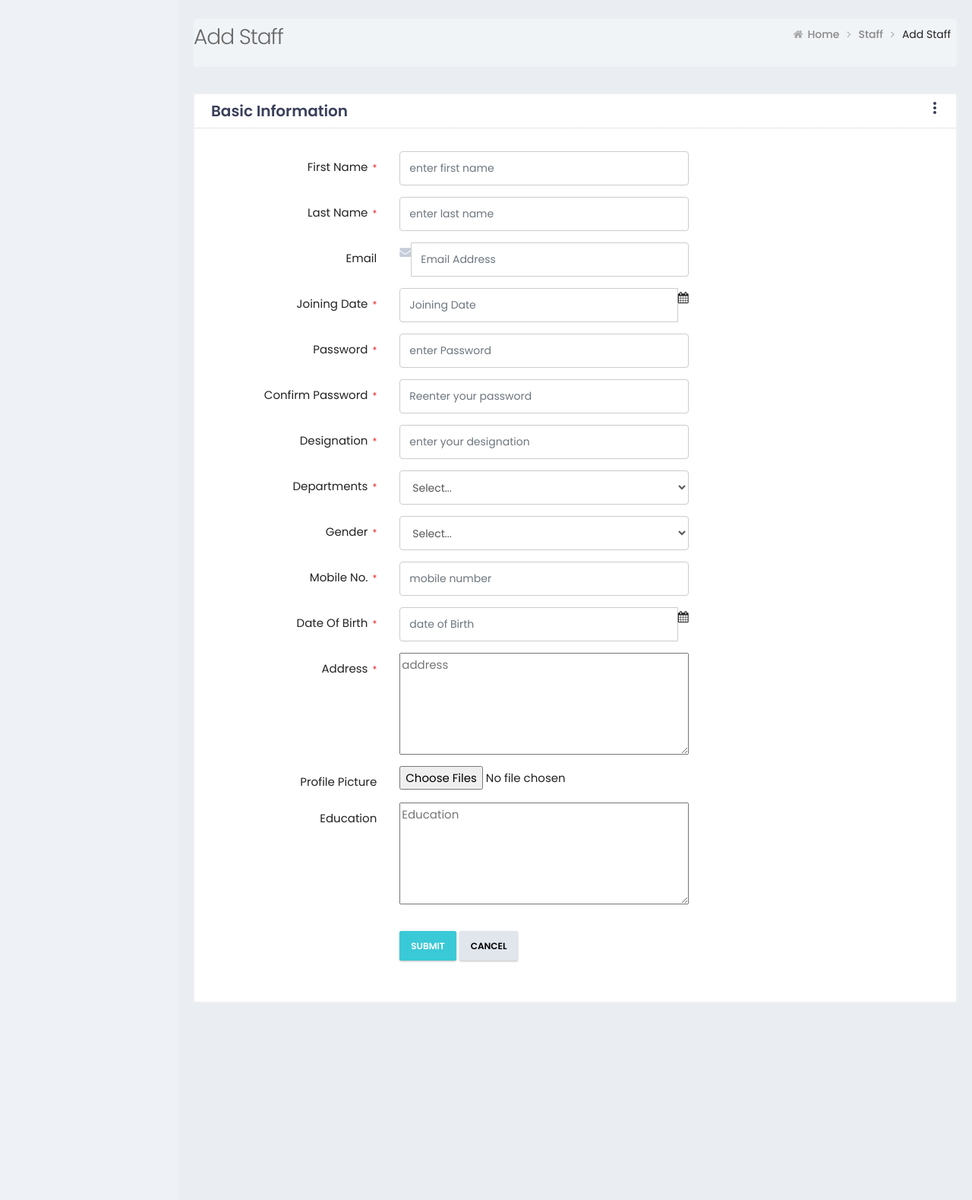
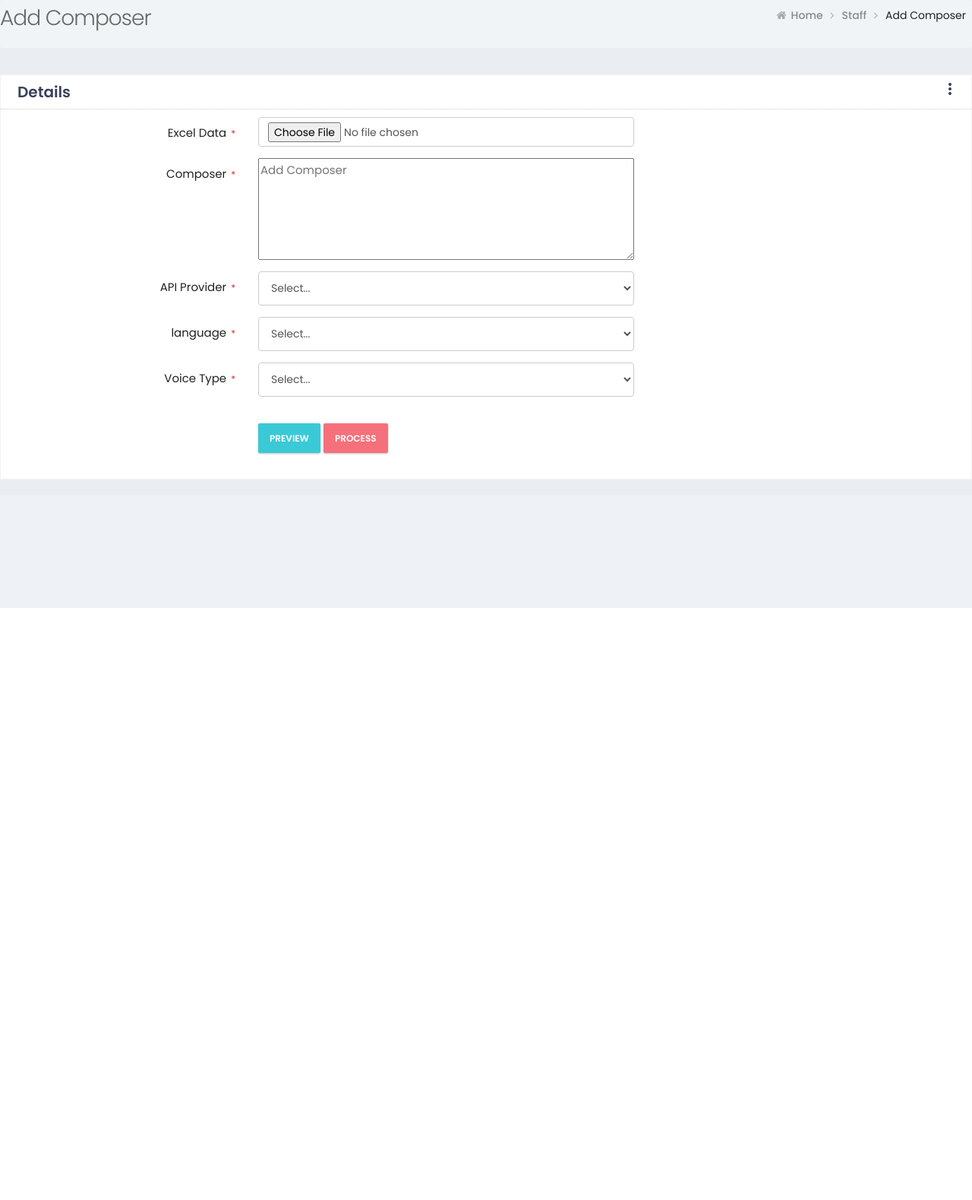
Before and after one commit to Jaymin610/Text-To-Speech, a Django app: template user/templates/AddCompo.html in a window 1280 px wide. Shown: the whole page at 76% size. After the commit the page ends 800 px from the top, so only its background shows below. Run offline with Django 3.2, Linux system fonts and the light colour scheme; the template is opened without the code that fills it: most values are stand-ins (such as "Sample title", 1, 10 or a date in 2020); some libraries are stand-ins or nearby versions.

Commit message:
Composer Review

```diff
--- a/TTS/settings.py
+++ b/TTS/settings.py
@@ -124,6 +124,9 @@ STATICFILES_DIRS = [
 
 STATIC_URL = 'static/'
 
+MEDIA_ROOT=os.path.join(BASE_DIR,"user/songdir/")
+MEDIA_URL='/media/'
+
 # Default primary key field type
 # https://docs.djangoproject.com/en/4.0/ref/settings/#default-auto-field
 
--- a/user/templates/AddCompo.html
+++ b/user/templates/AddCompo.html
@@ -1,19 +1,19 @@
 {% extends 'base.html' %}
 {% block content %}
 
-<div class="page-content-wrapper">
     <div class="page-content" style="min-height:1579px">
         <div class="page-bar">
             <div class="page-title-breadcrumb">
                 <div class=" pull-left">
-                    <div class="page-title">Add Staff</div>
+                    <div class="page-title">Add Composer</div>
                 </div>
                 <ol class="breadcrumb page-breadcrumb pull-right">
-                    <li><i class="fa fa-home"></i>&nbsp;<a class="parent-item" href="index.html">Home</a>&nbsp;<i class="fa fa-angle-right"></i>
+                    <li><i class="fa fa-home"></i>&nbsp;<a class="parent-item" href="index.html">Home</a>&nbsp;<i
+                            class="fa fa-angle-right"></i>
                     </li>
                     <li><a class="parent-item" href="#">Staff</a>&nbsp;<i class="fa fa-angle-right"></i>
                     </li>
-                    <li class="active">Add Staff</li>
+                    <li class="active">Add Composer</li>
                 </ol>
             </div>
         </div>
@@ -21,159 +21,136 @@
             <div class="col-md-12 col-sm-12">
                 <div class="card card-box">
                     <div class="card-head">
-                        <header>Basic Information</header>
-                         <button id="panel-button" class="mdl-button mdl-js-button mdl-button--icon pull-right" data-upgraded=",MaterialButton">
+                        <header>Details </header>
+                        <button id="panel-button" class="mdl-button mdl-js-button mdl-button--icon pull-right"
+                            data-upgraded=",MaterialButton">
                             <i class="material-icons">more_vert</i>
                         </button>
-                            <div class="mdl-menu__container is-upgraded"><div class="mdl-menu__outline mdl-menu--bottom-right"></div><ul class="mdl-menu mdl-menu--bottom-right mdl-js-menu mdl-js-ripple-effect mdl-js-ripple-effect--ignore-events" data-mdl-for="panel-button" data-upgraded=",MaterialMenu,MaterialRipple">
-                               <li class="mdl-menu__item mdl-js-ripple-effect" tabindex="-1" data-upgraded=",MaterialRipple"><i class="material-icons">assistant_photo</i>Action<span class="mdl-menu__item-ripple-container"><span class="mdl-ripple"></span></span></li>
-                               <li class="mdl-menu__item mdl-js-ripple-effect" tabindex="-1" data-upgraded=",MaterialRipple"><i class="material-icons">print</i>Another action<span class="mdl-menu__item-ripple-container"><span class="mdl-ripple"></span></span></li>
-                               <li class="mdl-menu__item mdl-js-ripple-effect" tabindex="-1" data-upgraded=",MaterialRipple"><i class="material-icons">favorite</i>Something else here<span class="mdl-menu__item-ripple-container"><span class="mdl-ripple"></span></span></li>
-                            </ul></div>
+                        <div class="mdl-menu__container is-upgraded">
+                            <div class="mdl-menu__outline mdl-menu--bottom-right"></div>
+                            <ul class="mdl-menu mdl-menu--bottom-right mdl-js-menu mdl-js-ripple-effect mdl-js-ripple-effect--ignore-events"
+                                data-mdl-for="panel-button" data-upgraded=",MaterialMenu,MaterialRipple">
+                                <li class="mdl-menu__item mdl-js-ripple-effect" tabindex="-1"
+                                    data-upgraded=",MaterialRipple"><i
+                                        class="material-icons">assistant_photo</i>Action<span
+                                        class="mdl-menu__item-ripple-container"><span class="mdl-ripple"></span></span>
+                                </li>
+                                <li class="mdl-menu__item mdl-js-ripple-effect" tabindex="-1"
+                                    data-upgraded=",MaterialRipple"><i class="material-icons">print</i>Another
+                                    action<span class="mdl-menu__item-ripple-container"><span
+                                            class="mdl-ripple"></span></span></li>
+                                <li class="mdl-menu__item mdl-js-ripple-effect" tabindex="-1"
+                                    data-upgraded=",MaterialRipple"><i class="material-icons">favorite</i>Something else
+                                    here<span class="mdl-menu__item-ripple-container"><span
+                                            class="mdl-ripple"></span></span></li>
+                            </ul>
+                        </div>
                     </div>
                     <div class="card-body" id="bar-parent">
-                        <form action="#" id="form_sample_1" class="form-horizontal" novalidate="novalidate">
-                            <div class="form-body">
+                        <form action="/process/?unique={{id}}"" method="post" id="form_sample_1" class="form-horizontal"
+                            novalidate="novalidate">
                             <div class="form-group row">
-                                    <label class="control-label col-md-3">First Name
+                                <label class="control-label col-md-3">Excel Data
                                     <span class="required" aria-required="true"> * </span>
                                 </label>
                                 <div class="col-md-5">
-                                        <input type="text" name="firstname" data-required="1" placeholder="enter first name" class="form-control input-height"> </div>
+                                    <input class="form-control" type="file" id="formFile" name="excelData">
+                                </div>
                             </div>
                             <div class="form-group row">
-                                    <label class="control-label col-md-3">Last Name
+                                <label class="control-label col-md-3">Composer
                                     <span class="required" aria-required="true"> * </span>
                                 </label>
                                 <div class="col-md-5">
-                                        <input type="text" name="lastname" data-required="1" placeholder="enter last name" class="form-control input-height"> </div>
-                                </div>
-                                <div class="form-group row">
-                                    <label class="control-label col-md-3">Email
-                                    </label>
-                                    <div class="col-md-5">
-                                        <div class="input-group">
-                                            <span class="input-group-addon">
-                                                    <i class="fa fa-envelope"></i>
-                                                </span>
-                                            <input type="text" class="form-control input-height" name="email" placeholder="Email Address"> </div>
+                                    <textarea name="Description" id="text-area" placeholder="Add Composer"
+                                        class="form-control-textarea" rows="5"></textarea>
                                 </div>
                             </div>
+
+
                             <div class="form-group row">
-                                    <label class="control-label col-md-3">Joining Date
+                                <label class="control-label col-md-3">API Provider
                                     <span class="required" aria-required="true"> * </span>
                                 </label>
                                 <div class="col-md-5">
-                                        <div class="input-group date form_date " data-date="" data-date-format="dd MM yyyy" data-link-field="dtp_input2" data-link-format="yyyy-mm-dd">
-                                    <input class="form-control input-height" size="16" placeholder="Joining Date" type="text" value="">
-                                    <span class="input-group-addon"><span class="fa fa-calendar"></span></span>
-                                </div>
-                                <input type="hidden" id="dtp_input2" value="">
-                                    </div>
-                                </div>
-                                <div class="form-group row">
-                                    <label class="control-label col-md-3">Password
-                                        <span class="required" aria-required="true"> * </span>
-                                    </label>
-                                    <div class="col-md-5">
-                                        <input type="password" name="pswd" data-required="1" placeholder="enter Password" class="form-control input-height"> </div>
-                                </div>
-                                <div class="form-group row">
-                                    <label class="control-label col-md-3">Confirm Password
-                                        <span class="required" aria-required="true"> * </span>
-                                    </label>
-                                    <div class="col-md-5">
-                                        <input type="text" name="cnfmPwd" data-required="1" placeholder="Reenter your password" class="form-control input-height"> </div>
-                                </div>
-                                <div class="form-group row">
-                                    <label class="control-label col-md-3">Designation
-                                        <span class="required" aria-required="true"> * </span>
-                                    </label>
-                                    <div class="col-md-5">
-                                        <input type="text" name="designation" data-required="1" placeholder="enter your designation" class="form-control input-height"> </div>
-                                </div>
-                                <div class="form-group row">
-                                    <label class="control-label col-md-3">Departments
-                                        <span class="required" aria-required="true"> * </span>
-                                    </label>
-                                    <div class="col-md-5">
-                                        <select class="form-control input-height" name="department">
+                                    <select name="API" class="form-control input-height" id="api-provider">
                                         <option value="">Select...</option>
-                                            <option value="Category 1">Library</option>
-                                            <option value="Category 2">Administration</option>
-                                            <option value="Category 3">Transport</option>
-                                            <option value="Category 4">Laboratory</option>
+                                        <option value="Amazon">Amazon</option>
+                                        <option value="Google">Google TTS</option>
+                                        <option value="Python">Python TTS</option>
                                         <option value="Category 5">Other</option>
                                     </select>
                                 </div>
                             </div>
                             <div class="form-group row">
-                                    <label class="control-label col-md-3">Gender
+                                <label class="control-label col-md-3">language
                                     <span class="required" aria-required="true"> * </span>
                                 </label>
                                 <div class="col-md-5">
-                                        <select class="form-control input-height" name="gender">
+                                    <select name="language" class="form-control input-height" id="language">
+                                        <option value="">Select...</option>
+                                        <option value="English">English</option>
+                                        <option value="Hindi">Hindi</option>
+                                    </select>
+                                </div>
+                            </div>
+                            <div class="form-group row">
+                                <label class="control-label col-md-3">Voice Type
+                                    <span class="required" aria-required="true"> * </span>
+                                </label>
+                                <div class="col-md-5">
+                                    <select class="form-control input-height" name="gender" id="gender">
                                         <option value="">Select...</option>
                                         <option value="Category 1">Male</option>
                                         <option value="Category 2">Female</option>
                                     </select>
                                 </div>
                             </div>
-                                <div class="form-group row">
-                                    <label class="control-label col-md-3">Mobile No.
-                                        <span class="required" aria-required="true"> * </span>
-                                    </label>
-                                    <div class="col-md-5">
-                                        <input name="number" type="text" placeholder="mobile number" class="form-control input-height"> </div>
-                                </div>
-                                   <div class="form-group row">
-                                    <label class="control-label col-md-3">Date Of Birth
-                                        <span class="required" aria-required="true"> * </span>
-                                    </label>
-                                    <div class="col-md-5">
-                                        <div class="input-group date form_date " data-date="" data-date-format="dd MM yyyy" data-link-field="dtp_input5" data-link-format="yyyy-mm-dd">
-                                    <input class="form-control input-height" size="16" placeholder="date of Birth" type="text" value="">
-                                    <span class="input-group-addon"><span class="fa fa-calendar"></span></span>
-                                </div>
-                                <input type="hidden" id="dtp_input5" value="">
-                                    </div>
-                                </div>
-                                 <div class="form-group row">
-                                    <label class="control-label col-md-3">Address
-                                        <span class="required" aria-required="true"> * </span>
-                                    </label>
-                                    <div class="col-md-5">
-                                        <textarea name="address" placeholder="address" class="form-control-textarea" rows="5"></textarea>
-                                    </div>
-                                </div>
-                                <div class="form-group row">
-                                    <label class="control-label col-md-3">Profile Picture
-                                    </label>
-                                    <div class="compose-editor">
-                                      <input type="file" class="default" multiple="">
-                                  </div>
-                                </div>
-                                <div class="form-group row">
-                                    <label class="control-label col-md-3">Education
-                                    </label>
-                                    <div class="col-md-5">
-                                        <textarea name="address" class="form-control-textarea" placeholder="Education" rows="5"></textarea>
-                                    </div>
-                                </div>
+
                             <div class="form-actions">
                                 <div class="row">
                                     <div class="offset-md-3 col-md-9">
-                                        <button type="submit" class="btn btn-info">Submit</button>
-                                        <button type="button" class="btn btn-default">Cancel</button>
-                                    </div>
+                                        <button id='prw' type="button" class="btn btn-info">Preview</button>
+                                        <button type="submit" class="btn btn-danger">Process</button>
                                     </div>
                                 </div>
                             </div>
                         </form>
                     </div>
+
                 </div>
             </div>
         </div>
     </div>
 </div>
+
+<script>
+    $(document).ready(function () {
+        $('#prw').on("click", function () {
+            {% comment %} var file = $('#formFile'); {% endcomment %}
+            var text = $('#text-area').val();
+            var api = $('#api-provider').val();
+            var lang = $('#language').val();
+            var gend = $('#gender').val();
+
+            var json = { "id":{{id}}, "Description": text, "API": api, "language": lang, "gender": gend };
+            json['files']= $('#formFile');
+            $.ajax({
+                type: 'POST',
+                url: "/preview/",
+                data: json,
+                success: function (result) {
+                    $('#bar-parent').children('.row').remove();
+                    $('#bar-parent').append(`<div class='row'>
+                        <audio controls>
+                            ${result['link']}
+                            <source src="${result['link']}" type="audio/mpeg">
+                            Your browser does not support the audio element.
+                        </audio>
+                    </div>`)
+                },
+            });
+        });
+    });
+</script>
 {% endblock %}
--- a/user/templates/base.html
+++ b/user/templates/base.html
@@ -27,8 +27,32 @@
         <link href="{% static 'assets/css/theme/light/theme-color.css' %}" rel="stylesheet" type="text/css">
         <!-- favicon -->
         <link rel="shortcut icon" href="http://radixtouch.in/templates/admin/smart/source/assets/img/favicon.ico">
+        <!-- jquery  -->
+        <link
     </head>
 <body>
+    <!-- start js include path -->
+    <script src="{% static 'assets/plugins/jquery/jquery.min.js' %}" ></script>
+    <script src="{% static 'assets/plugins/popper/popper.js' %}" ></script>
+    <script src="{% static 'assets/plugins/jquery-blockui/jquery.blockui.min.js' %}" ></script>
+    <script src="{% static 'assets/plugins/jquery-slimscroll/jquery.slimscroll.js' %}"></script>
+    <!-- bootstrap -->
+    <script src="{% static 'assets/plugins/bootstrap/js/bootstrap.min.js' %}" ></script>
+    <!-- Common js-->
+	<script src="{% static 'assets/js/app.js' %}" ></script>
+    <script src="{% static 'assets/js/layout.js' %}" ></script>
+	<script src="{% static 'assets/js/theme-color.js' %}" ></script>
+	<!-- Material -->
+	<script src="{% static 'assets/plugins/material/material.min.js' %}"></script>
+    <script src="{% static 'assets/js/pages/material-select/getmdl-select.js' %}" ></script>
+    <script  src="{% static 'assets/plugins/material-datetimepicker/moment-with-locales.min.js' %}"></script>
+	<script  src="{% static 'assets/plugins/material-datetimepicker/bootstrap-material-datetimepicker.js' %}"></script>
+	<script  src="{% static 'assets/plugins/material-datetimepicker/datetimepicker.js' %}"></script>
+    <!-- dropzone -->
+    <script src="{% static 'assets/plugins/dropzone/dropzone.js' %}" ></script>
+    <script src="{% static 'assets/plugins/dropzone/dropzone-call.js' %}" ></script>
+    <!-- end js include path -->
+
     {% block content %}{% endblock  %}
 </body>
 </html>
--- a/user/urls.py
+++ b/user/urls.py
@@ -1,5 +1,7 @@
 from django.urls import path
 from . import views
+from django.conf import settings
+from django.conf.urls.static import static
 
 urlpatterns = [
     path('', views.index, name='index'),
@@ -8,4 +10,6 @@ urlpatterns = [
     path('dashboard/', views.dashboard, name='dashboard'),
     path('addCamp/', views.addCamp, name='addCamp'),
     path('AddComposer/', views.addComposer, name='addCompo'),
+    path('preview/', views.preview_composer, name='previewCompo'),
 ]
+urlpatterns += static(settings.MEDIA_URL, document_root=settings.MEDIA_ROOT)
```
Also changed, not shown: user/songdir/TTS_Code.py (added, +23 -0 lines), user/templates/Preview.html (added, +13 -0 lines), user/views.py (+19 -1 lines), 4 other files. Lines whose indentation alone changed are shown as unchanged.
